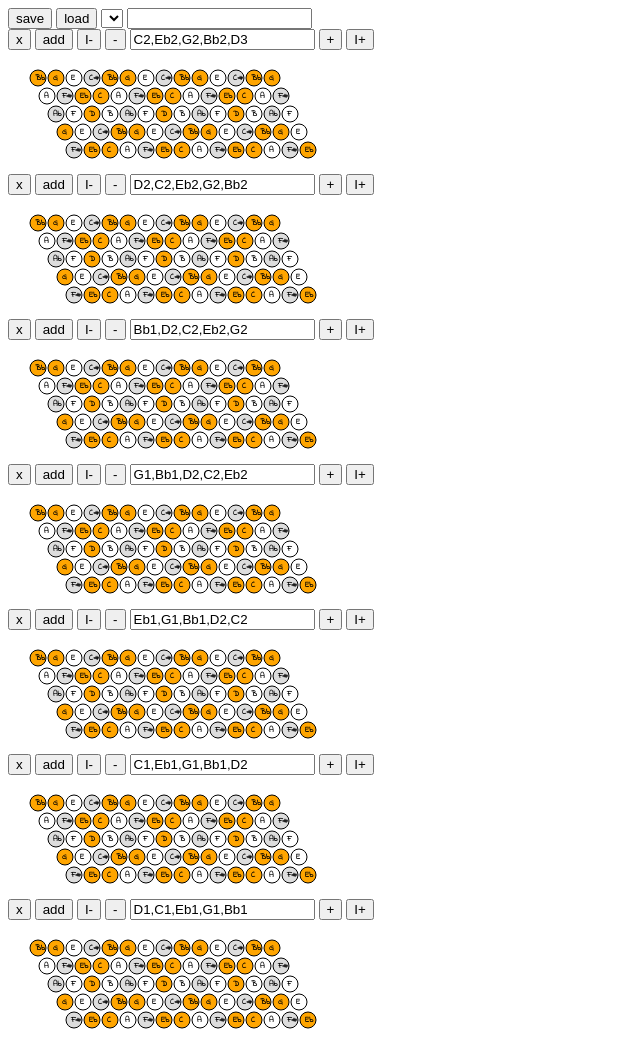
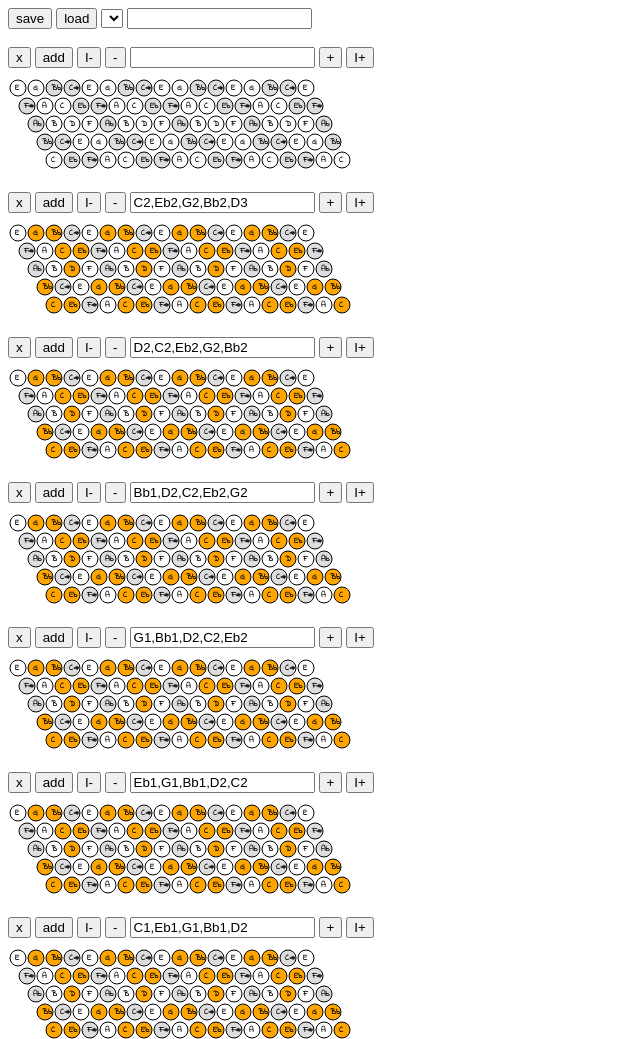
Before and after one commit to joelhoro/ChordApp, a plain HTML site: page index.html in a window 1280 px wide. Shown: the top 1039 px of the page, without its empty margins (0-640 px from the left). Drawn offline with nearby package versions, Linux system fonts and the light colour scheme.

Commit message:
Allow different griffs

```diff
--- a/js/accordionWidget.js
+++ b/js/accordionWidget.js
@@ -20,10 +20,10 @@ angular.module('chordApp')
       scope: {
         notes: '@',
         size: '@',
+        griff: '@'
       },
       controller: function($scope) {
-        //debugger;
-        $scope.range = [0, 1, 2, 3, 4, 5,6,7,8,9, 10, 11, 12, 13];
+        $scope.range = _.range(0,17);
         var sizeString = $scope.size || "100";
         $scope.scale = parseFloat(sizeString);
         $scope.textClass = textClass($scope.scale);
@@ -44,14 +44,15 @@ angular.module('chordApp')
           $scope.noteNames[i] = notes[note];
           $scope.black[i] = notes[note].length > 1;
         }
+
+        $scope.noteFn = util.Griffs[$scope.griff];
       },
       //replace: true,
       template: `
        <svg type='accordionkeyboard' width={{25*size}} height={{6*size}}>
         <g name='accordionrow-{{i}}' ng-repeat='i in range' >
           <g note='{{noteNames[position]}}' class='key' ng-class='{ highlighted: noteHighlighted[position], black: black[position] }' ng-repeat='j in [0,1,2,3,4]'
-            ng-init='x=5*scale-w*i-j*w/2+200; y=scale*5-j*w; position=3*i+j+1'
-           >
+            ng-init='x=-9.5*scale+w*i+j*w/2+200; y=scale*1+j*w; position=noteFn(i,j)' >
           <circle cx='{{x}}' cy='{{y}}' r={{r}} stroke=black />
           <text class='{{textClass}}' x={{x-0.15*scale}} y={{y+0.10*scale}}>{{noteNames[position]}}</text>
           </g>
--- a/js/controller.js
+++ b/js/controller.js
@@ -10,6 +10,7 @@ angular.module('chordApp')
 
     // just for testing
     var out = [];
+    out.push([]);
     for(var i = 0; i < 10; i++) {
       out.push(chord.slice(0));
       chord = util.Invert(chord,"down");
@@ -54,4 +55,6 @@ angular.module('chordApp')
     $scope.chords = chordInversions();
   }
 
+  $scope.griffs = _.keys(util.Griffs);
+  $scope.griff = $scope.griffs[0];
 });
--- a/js/util.js
+++ b/js/util.js
@@ -49,4 +49,11 @@ angular.module('chordApp')
     return chords.map(c => this.IntToChord(this.ChordToInt(c) + shift));
 
   }
+
+  this.Griffs = {
+          'c-system' : (i,j) => 3*i+j*2+2,
+          'b-system' : (i,j) => 3*i+j+2,
+        }
+
+
 })
```
Also changed, not shown: index.html (+3 -2 lines).
